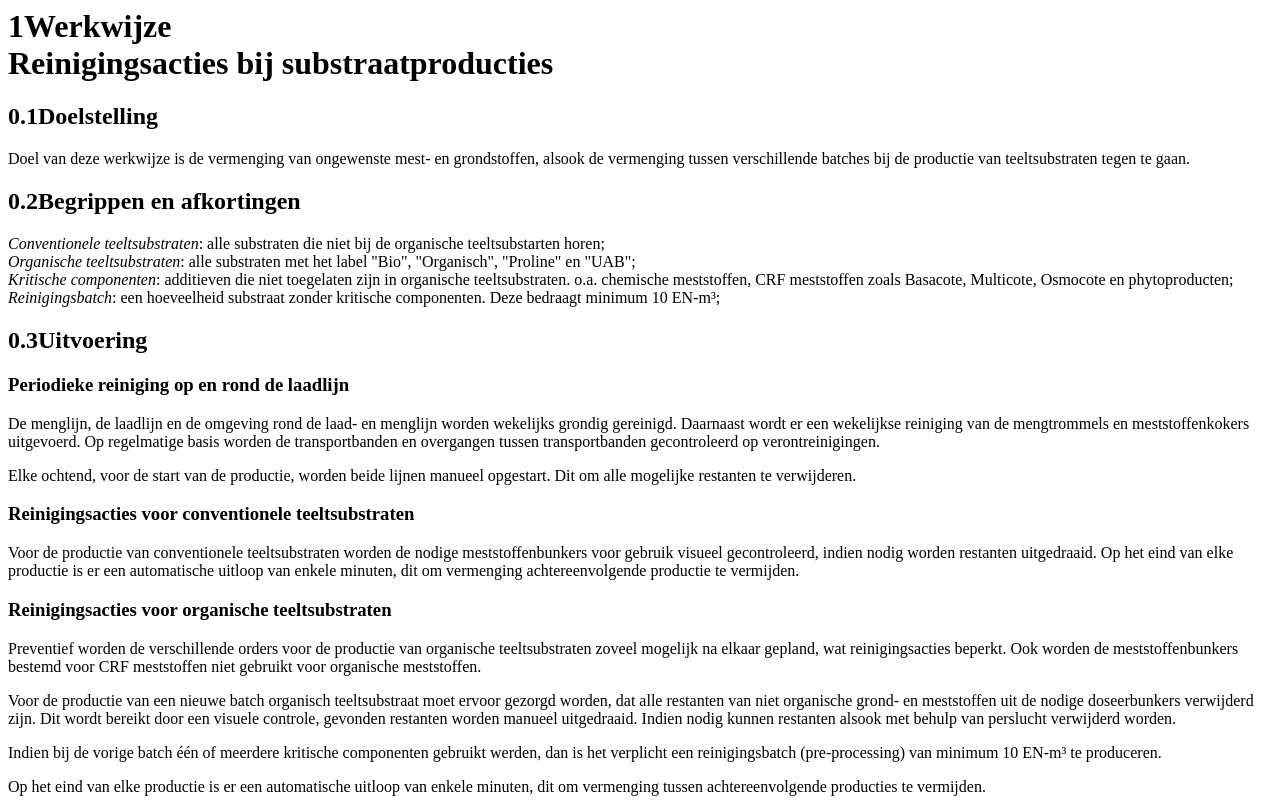
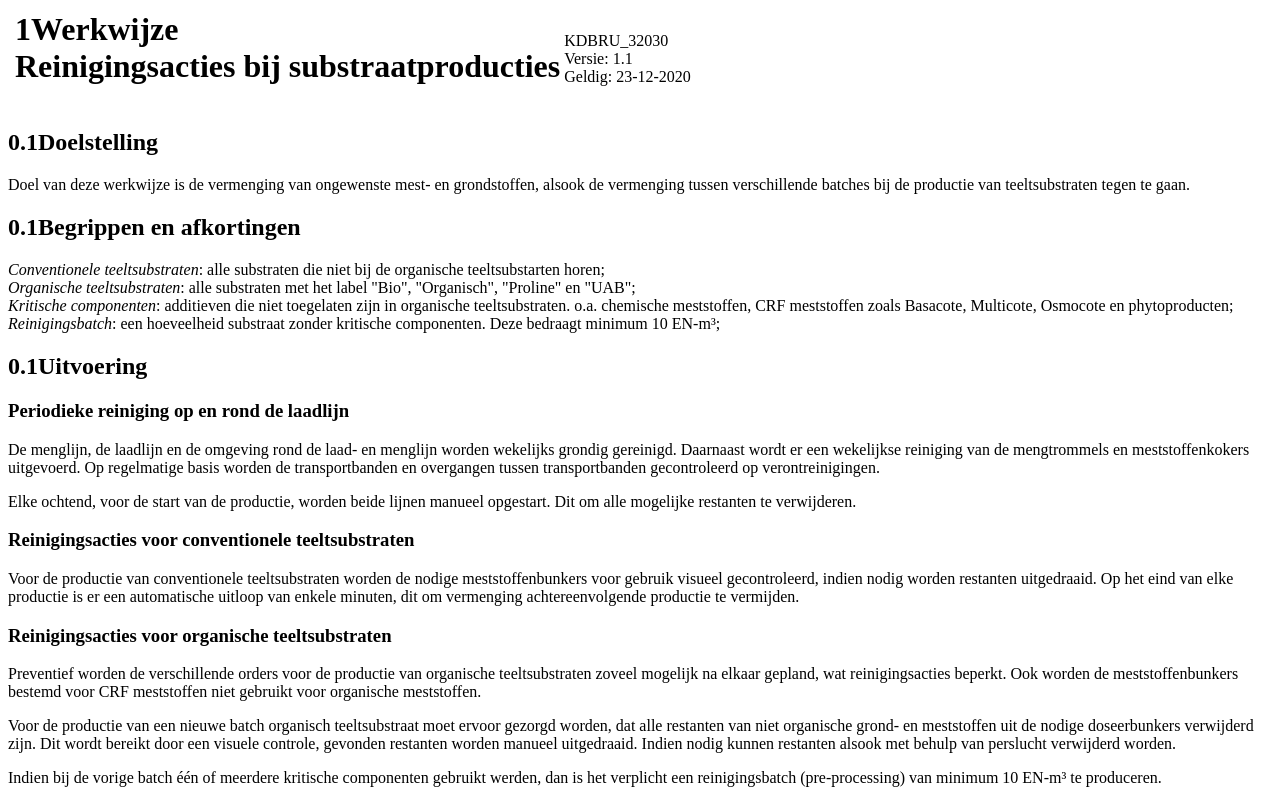
Before and after one commit to StevenBloes/KD_BRU_QualityManual_HTML, a plain HTML site: page KDBRU_32030.html in a window 1280 px wide. Shown: the top 800 px of the page. Drawn offline with Linux system fonts and the light colour scheme.

Commit message:
Update KDBRU_32030.html

```diff
--- a/KDBRU_32030.html
+++ b/KDBRU_32030.html
@@ -3,8 +3,17 @@
     <link rel="stylesheet" href="opmaak.css">
   </head>
   <body>
-    <h1>Werkwijze<br>Reinigingsacties bij substraatproducties</h1>
-
+    <table>
+      <tr>
+        <td></td>
+        <td><h1>Werkwijze<br>Reinigingsacties bij substraatproducties</h1></td>
+        <td>
+          KDBRU_32030<br>
+          Versie: 1.1<br>
+          Geldig: 23-12-2020<br>
+        </td>
+      </tr>
+    </table>
     <h2>Doelstelling</h2>
     <p>
       Doel van deze werkwijze is de vermenging van ongewenste mest- en grondstoffen, alsook
```
